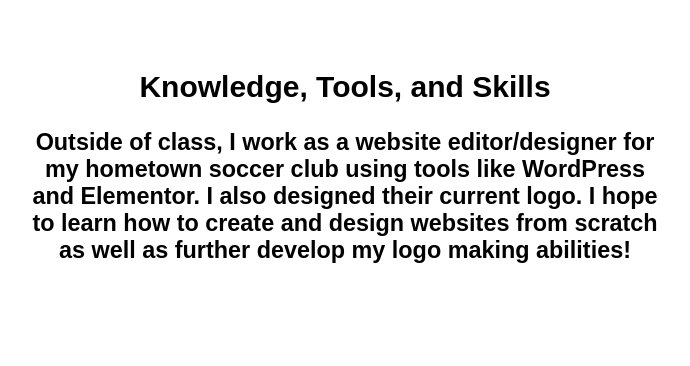
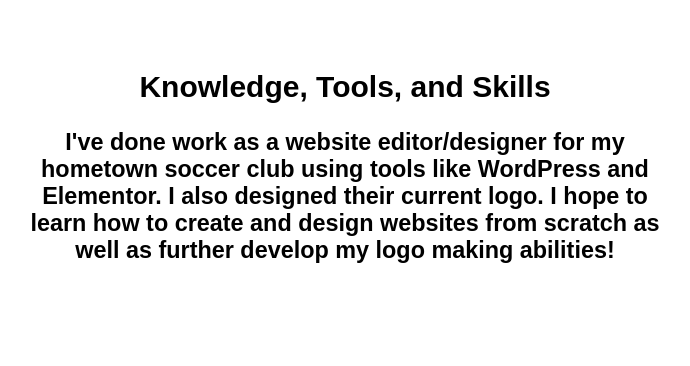
Before and after one commit to wava27/Avafuego, a plain HTML site: page index.html in a window 1280 px wide. Shown: the part 1800-2166 px from the top of the page, without its empty margins (295-985 px from the left). Drawn offline with Linux system fonts and the light colour scheme.

Commit message:
Update index.html

```diff
--- a/index.html
+++ b/index.html
@@ -53,7 +53,7 @@
 
 <div class="textblock" style="text-align: center">
   <h2>Knowledge, Tools, and Skills</h2>
-    <h3>Outside of class, I work as a website editor/designer for my hometown soccer club using tools like WordPress and Elementor. I also designed their current logo. I hope to learn how to create and design websites from scratch as well as further develop my logo making abilities!
+    <h3>I've done work as a website editor/designer for my hometown soccer club using tools like WordPress and Elementor. I also designed their current logo. I hope to learn how to create and design websites from scratch as well as further develop my logo making abilities!
 
     </h3>
   </div>
```
